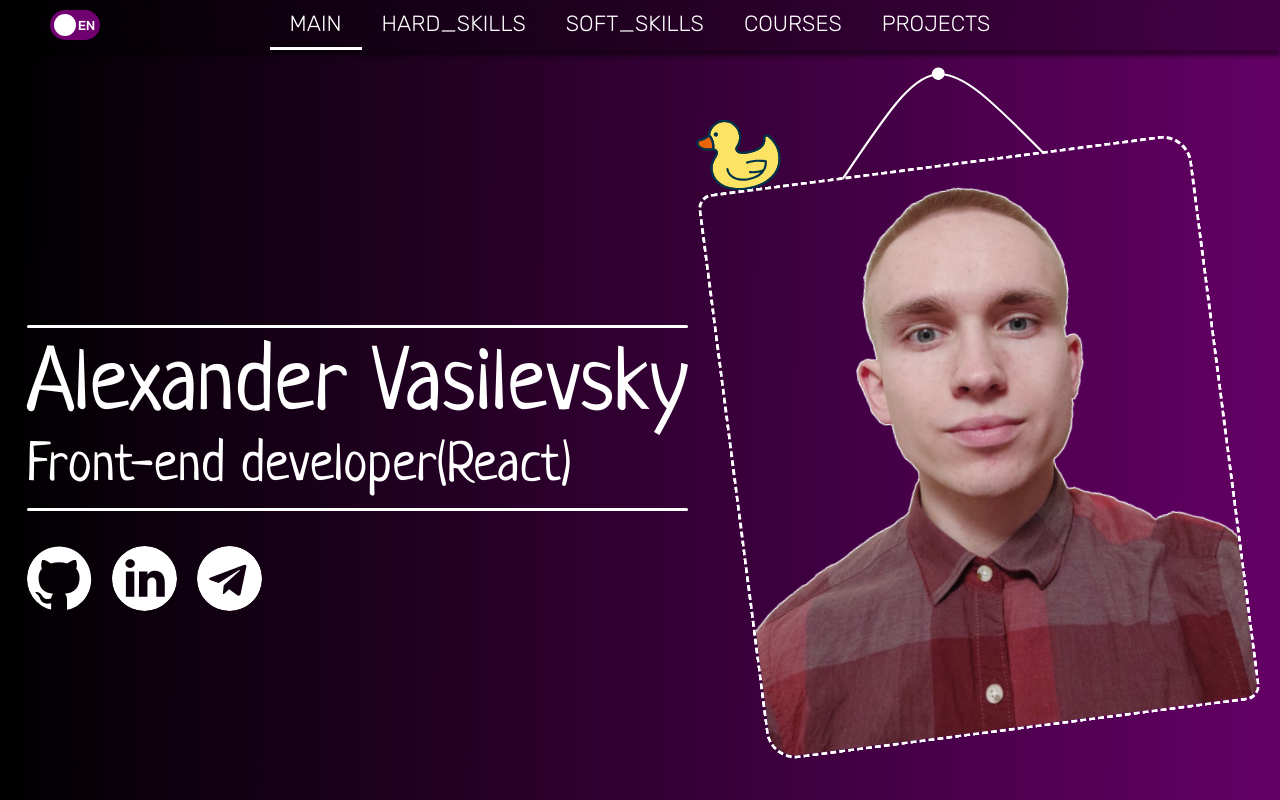
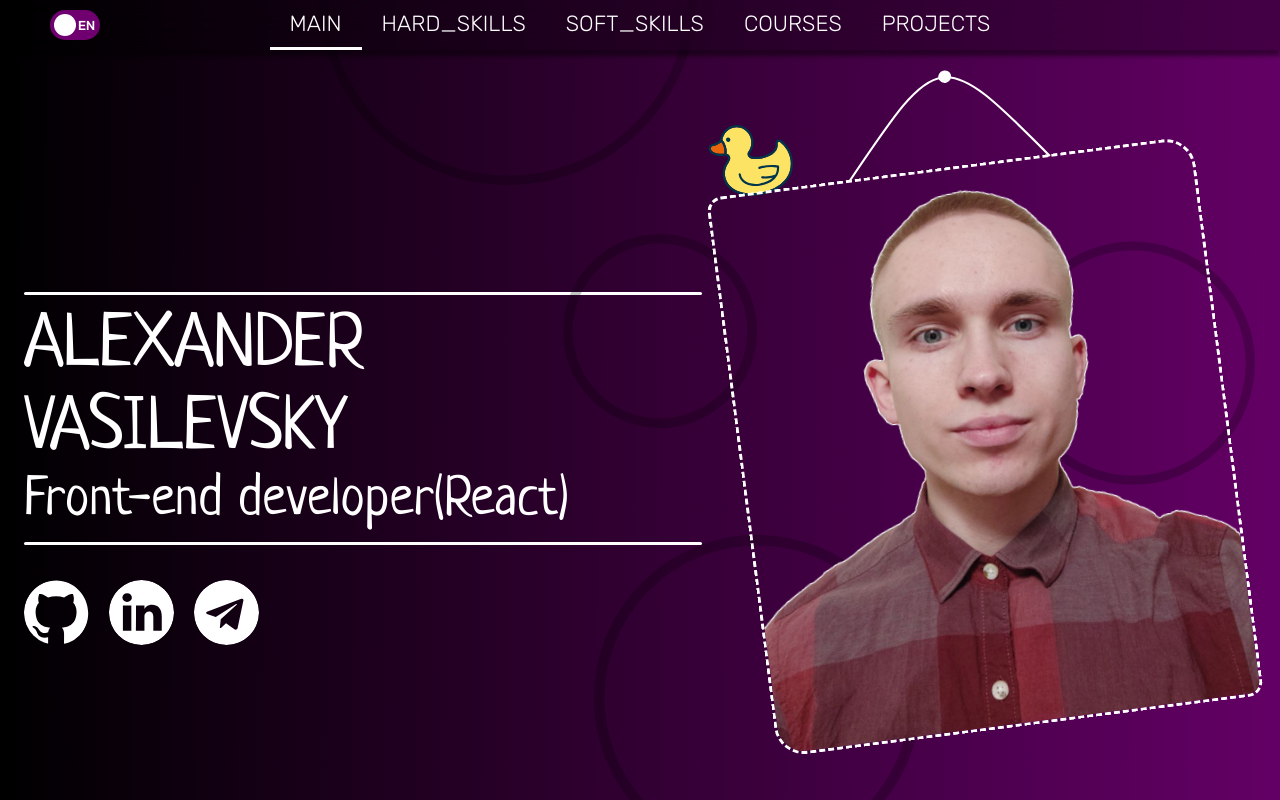
Before and after one commit to ForzVA/purple_resume, a React (Create React App) app: page / in a window 1280 px wide. Shown: the top 800 px of the page. Built offline with nearby package versions, Linux system fonts and the light colour scheme.

Commit message:
Added background circles for main page

```diff
--- a/src/components/Main/index.tsx
+++ b/src/components/Main/index.tsx
@@ -9,6 +9,8 @@ import Duck from "../../icons/Frame/Duck";
 import Rope from "../../icons/Frame/Rope";
 import Divider from "../common/Divider";
 import SocialNetwork from "../common/SocialNetwork";
+import Circle from "../../icons/Circle";
+import clsx from "clsx";
 
 const Main: React.FC = () => {
   const { t } = useTranslation();
@@ -50,11 +52,17 @@ const Main: React.FC = () => {
           </li>
         </ul>
       </div>
-      <div className={styles.root__photo}>
-        <Duck className={styles.root__photo__duck} />
-        <Rope className={styles.root__photo__rope} />
-        <img className={styles.root__photo__img} src={myPhoto} alt="avatar" />
+      <div className={styles.root__portrait}>
+        <Circle className={clsx(styles.circle, styles.circle__up)} />
+        <Circle className={clsx(styles.circle, styles.circle__middle)} />
+        <Circle className={clsx(styles.circle, styles.circle__down)} />
+        <div className={styles.root__photo}>
+          <Duck className={styles.root__photo__duck} />
+          <Rope className={styles.root__photo__rope} />
+          <img className={styles.root__photo__img} src={myPhoto} alt="avatar" />
+        </div>
       </div>
+      <Circle className={clsx(styles.circle, styles.circle__right)} />
     </div>
   );
 };
--- a/src/components/Main/main.module.scss
+++ b/src/components/Main/main.module.scss
@@ -7,17 +7,7 @@
   justify-content: space-around;
   align-items: center;
   z-index: 1;
-
-  // &::after {
-  //   position: absolute;
-  //   content: "fasfsf";
-  //   background-image: url("../../assets/svg/Ellipse.svg");
-  //   width: 428px;
-  //   height: 500px;
-  //   top: 100;
-  //   right: 0;
-  //   z-index: 0;
-  // }
+  // overflow: hidden;
 
   &__info {
     margin-top: 120px;
@@ -31,8 +21,8 @@
       margin-bottom: 15px;
 
       &__name {
-        font-size: 90px;
-        // line-height: 71px;
+        text-transform: uppercase;
+        font-size: 75px;
       }
 
       &__position {
@@ -82,32 +72,7 @@
     padding: 0 32px;
     flex-direction: column;
     transform: rotate(-7.36deg);
-    // scale: 1.4;
     z-index: 2;
-
-    // &::after {
-    //   position: absolute;
-    //   content: "";
-    //   background-image: url("../../assets/svg/Ellipse.svg");
-    //   width: 500px;
-    //   height: 500px;
-    //   top: -50%;
-    //   right: 0px;
-    //   z-index: -1;
-    // }
-
-    // &::before {
-    //   position: absolute;
-    //   content: "";
-    //   background-image: url("../../assets/svg/Ellipse.svg");
-    //   width: 500px;
-    //   height: 500px;
-    // right: -30%;
-    // bottom: -50%;
-    //   overflow: auto;
-    //   z-index: -1;
-    //   transform: scale(0.5);
-    // }
 
     &__rope {
       margin: auto;
@@ -115,7 +80,8 @@
 
     &__duck {
       position: absolute;
-      top: 25px;
+      top: 28px;
+      width: 100px;
     }
 
     &__img {
@@ -126,4 +92,41 @@
       border: 3px dashed rgba(255, 255, 255, 1);
     }
   }
+
+  &__portrait {
+    position: relative;
+  }
+
+  .circle {
+    position: absolute;
+    height: auto;
+    stroke-width: 10px;
+
+    &__up {
+      top: -40%;
+      left: -70%;
+      width: 70%;
+      stroke-width: 10px;
+    }
+
+    &__middle {
+      top: 25%;
+      left: -25%;
+      width: 35%;
+      stroke-width: 20px;
+    }
+
+    &__down {
+      left: -20%;
+      bottom: -20%;
+      width: 60%;
+      stroke-width: 13px;
+    }
+    &__right {
+      right: 0;
+      top: 30%;
+      width: 20%;
+      stroke-width: 15px;
+    }
+  }
 }
--- a/src/icons/Circle.tsx
+++ b/src/icons/Circle.tsx
@@ -2,25 +2,20 @@ import React from "react";
 
 type circleType = {
   className: string;
+  strokeWidth?: string;
 };
 
 const Circle: React.FC<circleType> = ({ className }) => {
   return (
     <svg
+      className={className}
       width="406"
       height="406"
       viewBox="0 0 406 406"
       fill="none"
       xmlns="http://www.w3.org/2000/svg"
     >
-      <circle
-        cx="203"
-        cy="203"
-        r="193"
-        stroke="black"
-        stroke-opacity="0.23"
-        stroke-width="20"
-      />
+      <circle cx="203" cy="203" r="193" stroke="black" stroke-opacity="0.23" />
     </svg>
   );
 };
```
